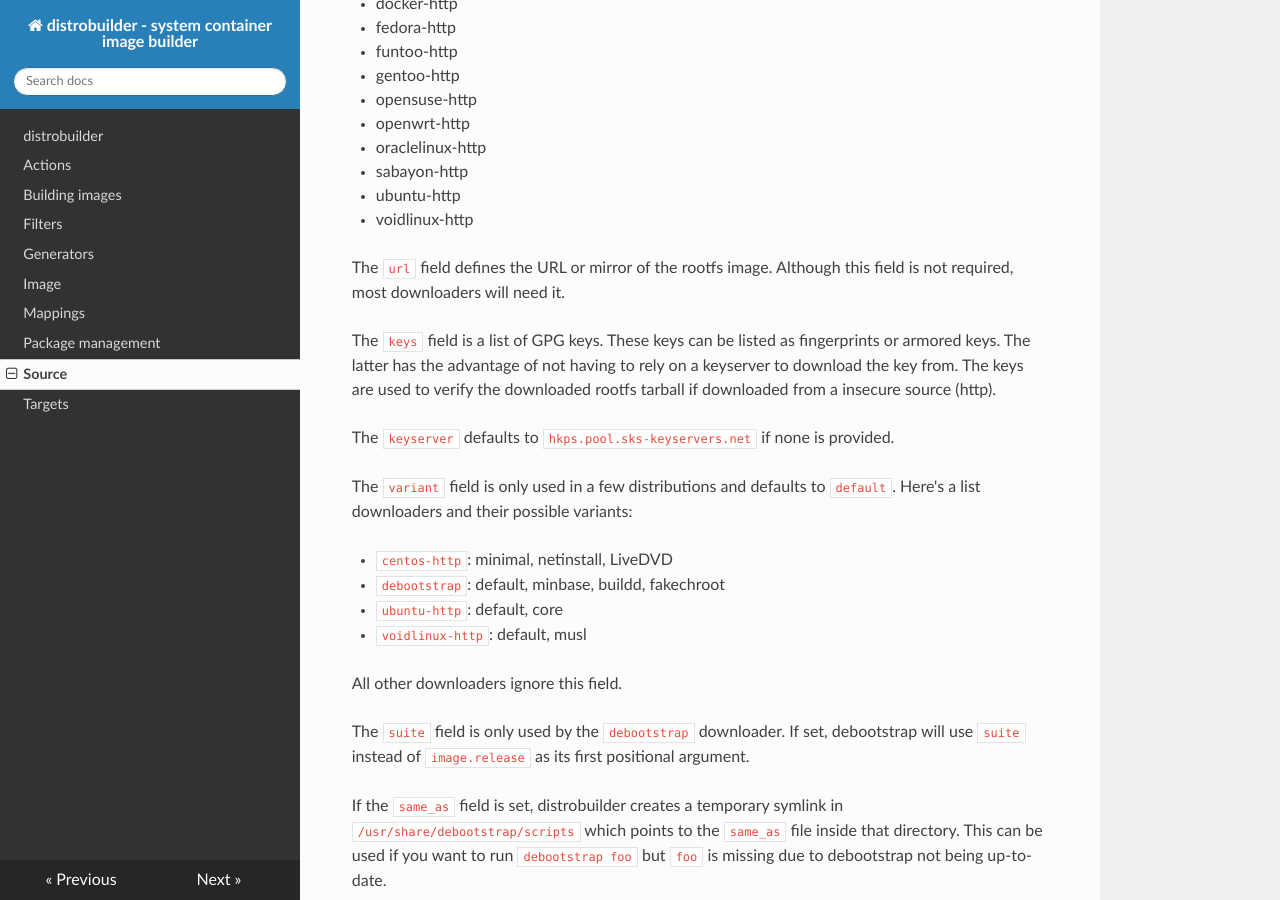
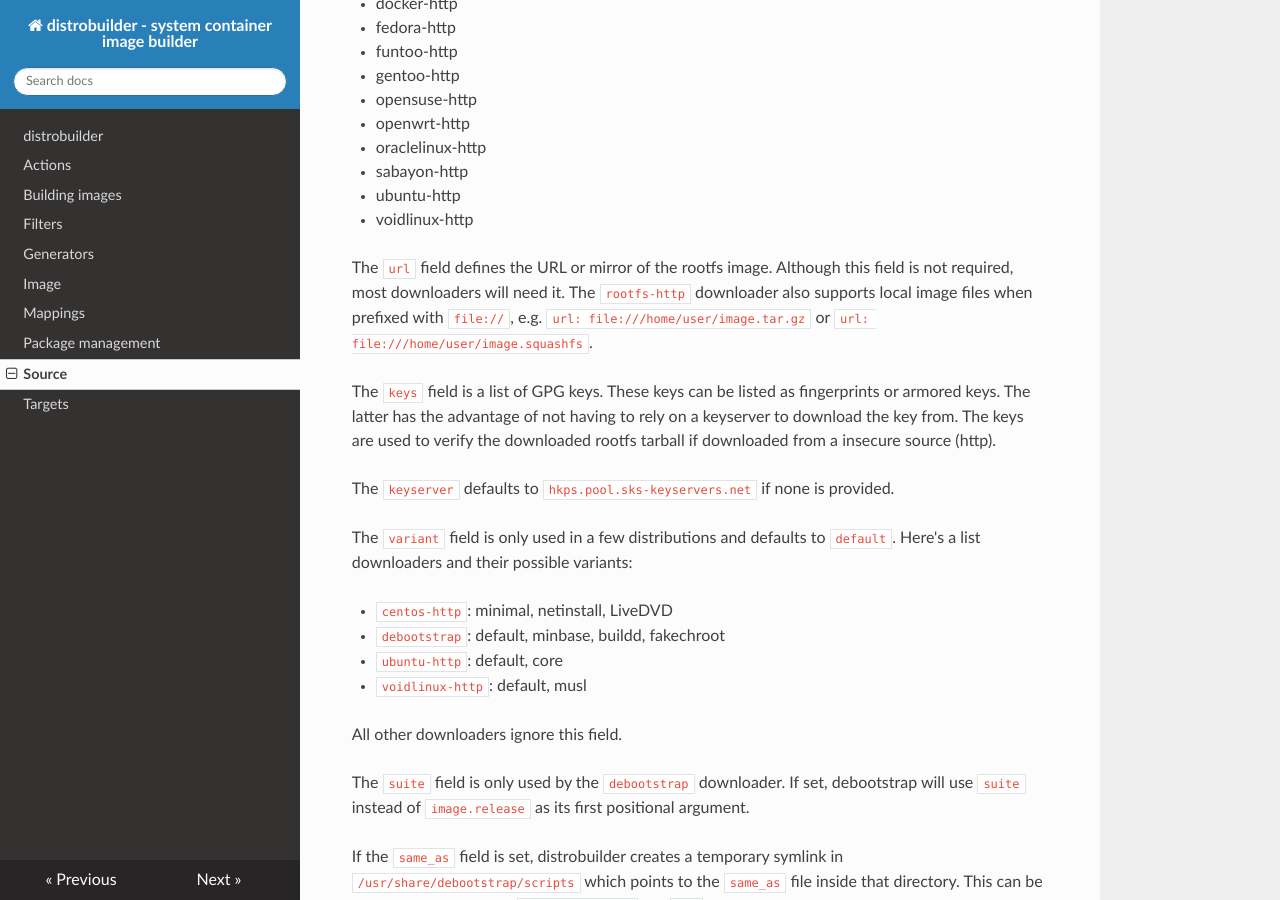
Before and after one commit to lxc/distrobuilder, an MkDocs documentation site: the page built from doc/source.md, in a window 1280 px wide and 900 px high, scrolled down 601 px. Built offline with MkDocs 1.6.1, drawn with Linux system fonts in a browser that asks for light colours; nearby versions of some CDN libraries.

Commit message:
doc: Mention local image files for rootfs downloader
Signed-off-by: Thomas Hipp <thomas.hipp@canonical.com>

```diff
--- a/doc/source.md
+++ b/doc/source.md
@@ -36,7 +36,7 @@ It needs to be one of
 * voidlinux-http
 
 The `url` field defines the URL or mirror of the rootfs image.
-Although this field is not required, most downloaders will need it.
+Although this field is not required, most downloaders will need it. The `rootfs-http` downloader also supports local image files when prefixed with `file://`, e.g. `url: file:///home/user/image.tar.gz` or `url: file:///home/user/image.squashfs`.
 
 The `keys` field is a list of GPG keys.
 These keys can be listed as fingerprints or armored keys.
```
